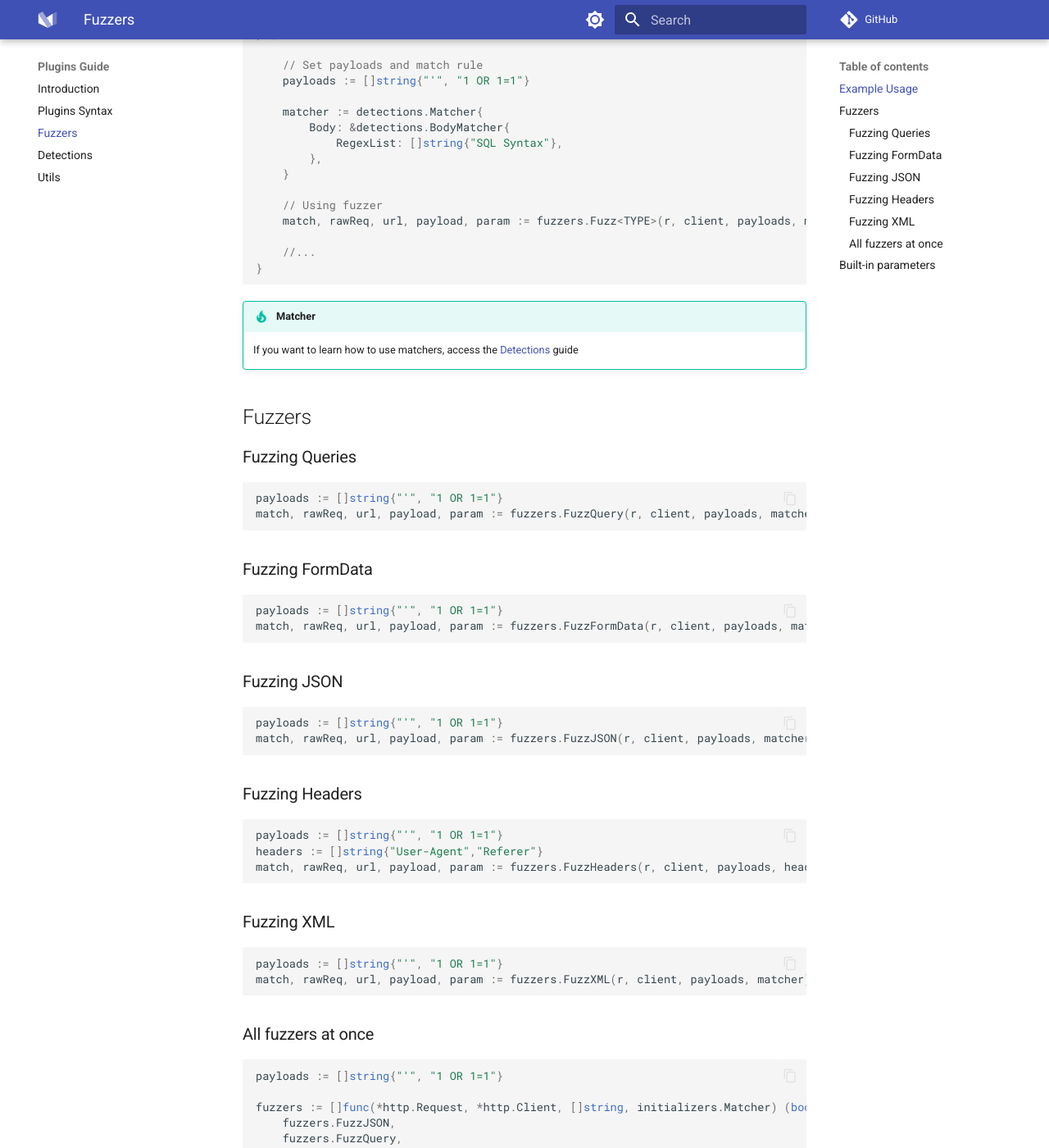
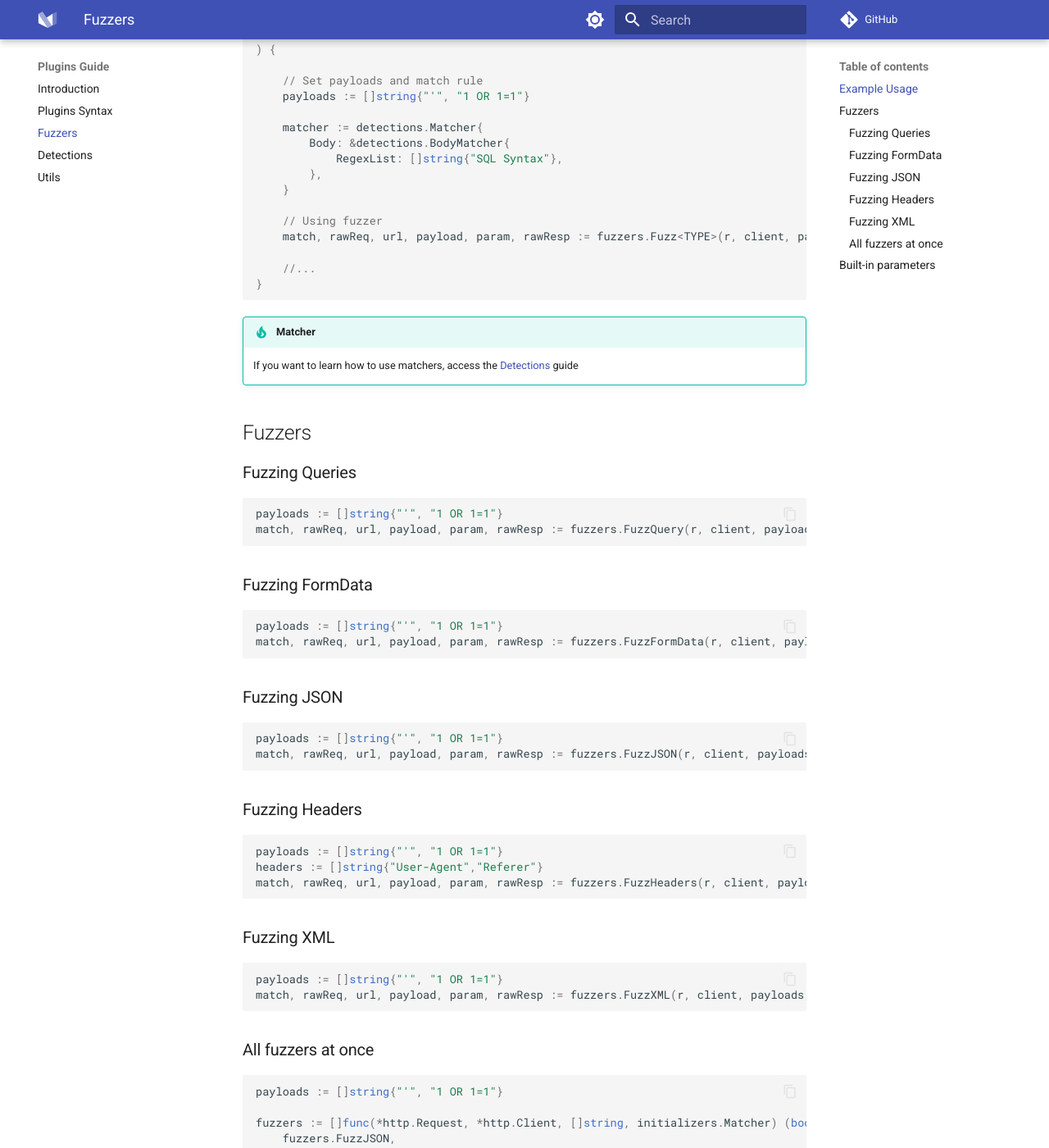
Before and after one commit to cfsdes/nucke-docs, an MkDocs documentation site: the page built from docs/plugins/fuzzers.md, in a window 1280 px wide and 1400 px high, scrolled down 958 px. Shown: the whole window at 82% size. Built offline with MkDocs 1.6.1 and Material for MkDocs 9.7.7, drawn with Linux system fonts in a browser that asks for light colours; comment, search, counter and statistics services are not loaded.

Commit message:
Update docs

````diff
--- a/docs/plugins/fuzzers.md
+++ b/docs/plugins/fuzzers.md
@@ -31,6 +31,7 @@ Below is an example code of the usage of fuzzers:
     | `url`         | Vulnerable endpoint          |
     | `payload`     | Payload that matched the rule          |
     | `param`       | Vulnerable parameter injected          |
+    | `rawResp`     | Raw/Full Response        |
 
 
 ```go
@@ -39,6 +40,7 @@ func Run(r *http.Request, client *http.Client, pluginDir string) (
     url string,
     summary string,
     vulnFound bool,
+    rawResp string,
     err error
 ) {
 
@@ -52,7 +54,7 @@ func Run(r *http.Request, client *http.Client, pluginDir string) (
     }
 
     // Using fuzzer
-    match, rawReq, url, payload, param := fuzzers.Fuzz<TYPE>(r, client, payloads, matcher)
+    match, rawReq, url, payload, param, rawResp := fuzzers.Fuzz<TYPE>(r, client, payloads, matcher)
 
     //...
 }
@@ -70,21 +72,21 @@ func Run(r *http.Request, client *http.Client, pluginDir string) (
 
 ```go
 payloads := []string{"'", "1 OR 1=1"}
-match, rawReq, url, payload, param := fuzzers.FuzzQuery(r, client, payloads, matcher)
+match, rawReq, url, payload, param, rawResp := fuzzers.FuzzQuery(r, client, payloads, matcher)
 ```
 
 ### Fuzzing FormData
 
 ```go
 payloads := []string{"'", "1 OR 1=1"}
-match, rawReq, url, payload, param := fuzzers.FuzzFormData(r, client, payloads, matcher)
+match, rawReq, url, payload, param, rawResp := fuzzers.FuzzFormData(r, client, payloads, matcher)
 ```
 
 ### Fuzzing JSON
 
 ```go
 payloads := []string{"'", "1 OR 1=1"}
-match, rawReq, url, payload, param := fuzzers.FuzzJSON(r, client, payloads, matcher)
+match, rawReq, url, payload, param, rawResp := fuzzers.FuzzJSON(r, client, payloads, matcher)
 ```
 
 ### Fuzzing Headers
@@ -92,14 +94,14 @@ match, rawReq, url, payload, param := fuzzers.FuzzJSON(r, client, payloads, matc
 ```go
 payloads := []string{"'", "1 OR 1=1"}
 headers := []string{"User-Agent","Referer"}
-match, rawReq, url, payload, param := fuzzers.FuzzHeaders(r, client, payloads, headers, matcher)
+match, rawReq, url, payload, param, rawResp := fuzzers.FuzzHeaders(r, client, payloads, headers, matcher)
 ```
 
 ### Fuzzing XML
 
 ```go
 payloads := []string{"'", "1 OR 1=1"}
-match, rawReq, url, payload, param := fuzzers.FuzzXML(r, client, payloads, matcher)
+match, rawReq, url, payload, param, rawResp := fuzzers.FuzzXML(r, client, payloads, matcher)
 ```
 
 ### All fuzzers at once
@@ -107,7 +109,7 @@ match, rawReq, url, payload, param := fuzzers.FuzzXML(r, client, payloads, match
 ```go
 payloads := []string{"'", "1 OR 1=1"}
 
-fuzzers := []func(*http.Request, *http.Client, []string, initializers.Matcher) (bool, string, string, string, string){
+fuzzers := []func(*http.Request, *http.Client, []string, initializers.Matcher) (bool, string, string, string, string, string){
     fuzzers.FuzzJSON,
     fuzzers.FuzzQuery,
     fuzzers.FuzzFormData,
@@ -115,8 +117,8 @@ fuzzers := []func(*http.Request, *http.Client, []string, initializers.Matcher) (
 }
 
 for _, fuzzer := range fuzzers {
-    if match, rawReq, url, payload, param := fuzzer(r, client, payloads, matcher); match {
-        return match, rawReq, url, payload, param
+    if match, rawReq, url, payload, param, rawResp := fuzzer(r, client, payloads, matcher); match {
+        return match, rawReq, url, payload, param, rawResp
     }
 }
 ```
````
Also changed, not shown: docs/developers/index.md (+15 -3 lines), docs/index.md (+2 -2 lines), docs/libraries/requests.md (+9 -2 lines), docs/plugins/plugin-syntax.md (+2 -0 lines), docs/todos/index.md (+3 -0 lines).
